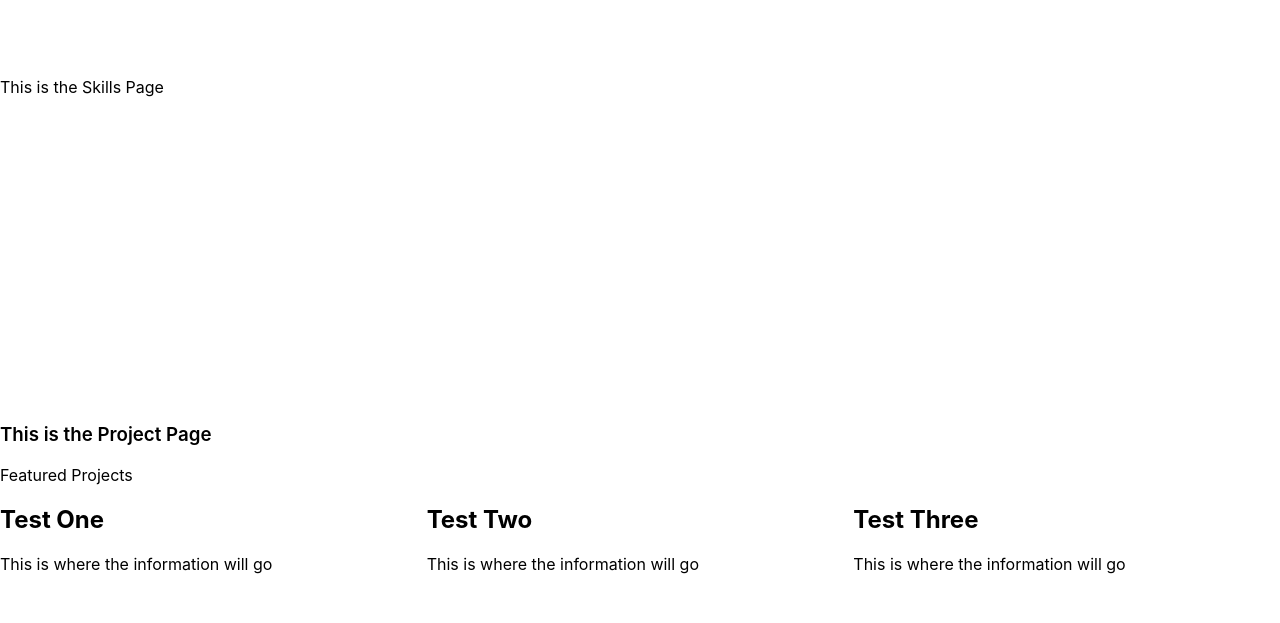
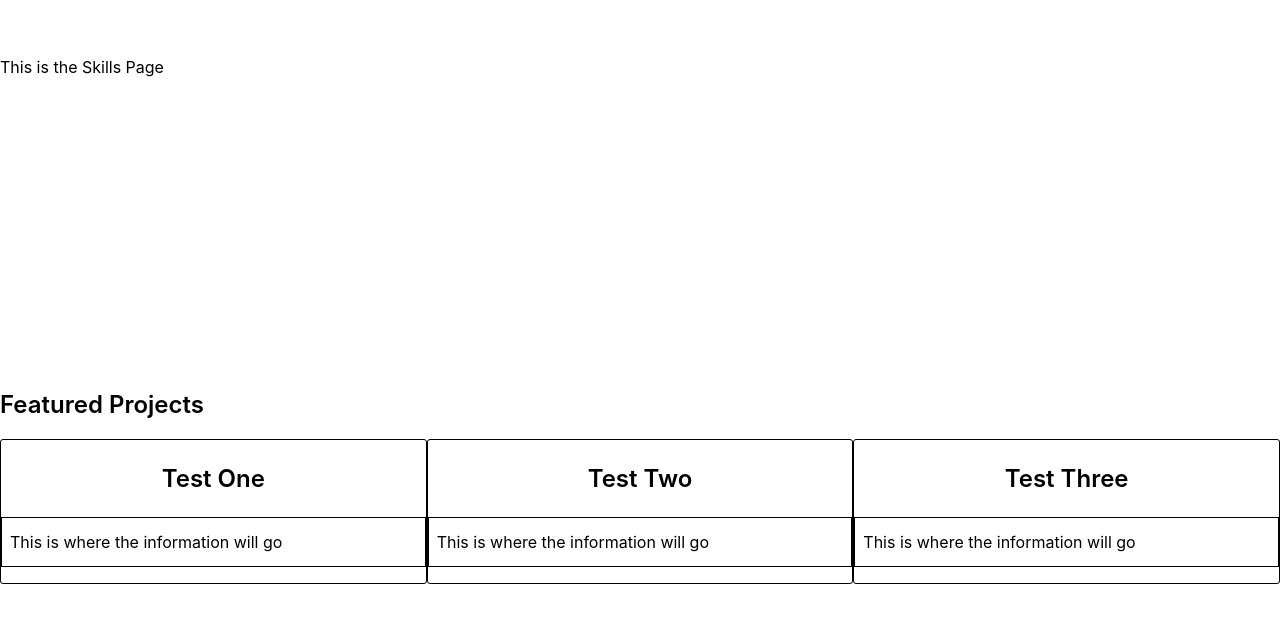
Before and after one commit to kenn-john320/kenn-john320.github.io, a React (Create React App) app: page / in a window 1280 px wide. Shown: the part 671-1294 px from the top of the page. Built offline with nearby package versions, Linux system fonts and the light colour scheme.

Commit message:
Start token page and fix module page

```diff
--- a/src/App.tsx
+++ b/src/App.tsx
@@ -1,6 +1,6 @@
 import {lazy, Suspense} from 'react'
 import { ThemeProvider } from '@emotion/react'
-import './App.css';
+import './App.module.css';
 import { react } from '@babel/types';
 import Title from './components/Sections/TitleSection/TitleSection';
 import ProjectSection from './components/Sections/ProjectSection/ProjectSection';
@@ -17,11 +17,10 @@ const Contact = lazy(() => import('./components/Sections/ContactSection/ContactS
 function App() {
   return (
     <div>
-      Hello there!
       <Title/>
       <Skills/>
       <ProjectSection
-        title="Project One"
+        title="Project Section"
       />
       <Contact/>
 
--- /dev/null
+++ b/src/assets/stylesheets/tokens.scss
@@ -0,0 +1,30 @@
+:root {
+    --main-palette-100: #ffffff;
+    --main-palette-200: #b7b7b7;
+    --main-palette-300: #8a8a8a;
+    --main-palette-400: #4e4e4e;
+    --main-palette-500: #000000;
+
+
+    --background-primary: #FFFFFF;
+    --background-secondary: #EAF0FB;
+
+
+
+    // text-spacing: {
+    //     type-sm: .5rem;
+    //     type-md: 1rem;
+    //     type-lg: 2rem;
+    // }
+}
+
+
+// Color Tokens
+
+
+// primary colors
+$main-100: var(--main-palette-100);
+$main-200: var(--main-palette-200);
+$main-300: var(--main-palette-300);
+$main-400: var(--main-palette-400);
+$main-500: var(--main-palette-500);
--- a/src/components/Cards/ProjectCard/ProjectCard.module.scss
+++ b/src/components/Cards/ProjectCard/ProjectCard.module.scss
@@ -1,4 +1,16 @@
 .card {
     border-radius: 3px;
-    border: 1px
+    border: 1px solid black
 }
+
+h3 {
+    font-size: clamp(1.25rem, 3vw, 1.5rem);
+    text-align: center;
+    font-weight: 600;
+}
+
+p {
+    border: 1px solid black;
+    padding: .5rem;
+    line-height: 2rem;
+}
--- a/src/components/Cards/ProjectCard/ProjectCard.tsx
+++ b/src/components/Cards/ProjectCard/ProjectCard.tsx
@@ -16,9 +16,9 @@ const ProjectCard: React.FC<IProps> = ({
 }) => {
     return (
         <div className={`${styles.card}`}>
-            <h2>
+            <h3>
                 {title}
-            </h2>
+            </h3>
             <div>
                 <p>
                     This is where the information will go
--- a/src/components/sections/ProjectSection/ProjectSection.module.scss
+++ b/src/components/sections/ProjectSection/ProjectSection.module.scss
@@ -1,4 +1,6 @@
-.sectionTitle{
+@import 'src/assets/stylesheets/tokens';
+
+.projectSection{
     min-height: 100vh;
     display: flex;
     flex-direction: column;
@@ -12,9 +14,10 @@
 
 }
 
-.title {
+.sectionTitle {
+  // @include type-sm;
 //   font-size: clamp(1.25rem, 3vw, 1.5rem);
-//   margin-bottom: ${theme.spacing.sm};
+  margin-bottom: lg;
 //   color: ${theme.colors.light};
   font-weight: 600;
 }
--- a/src/components/sections/ProjectSection/ProjectSection.tsx
+++ b/src/components/sections/ProjectSection/ProjectSection.tsx
@@ -10,15 +10,11 @@ const ProjectSection: React.FC<IProps> = ({
     title
     }) => {
     return (
-        <section className={`${styles.sectionTitle}`}>
+        <section className={`${styles.projectSection}`}>
             <div className={`${styles.container}`}>
-                <h3 className={`${styles.title}`}>
-                    This is the Project Page
-                </h3>
-
-                <div className={`${styles.projectTitle}`}>
+                <h2 className={`${styles.sectionTitle}`}>
                     Featured Projects
-                </div>
+                </h2>
                 <div className={`${styles.projectGrid}`}>
                     <ProjectCard title={'Test One'}/>
                     <ProjectCard title={'Test Two'}/>
```
Also changed, not shown: src/App.module.css (renamed from src/App.css).
